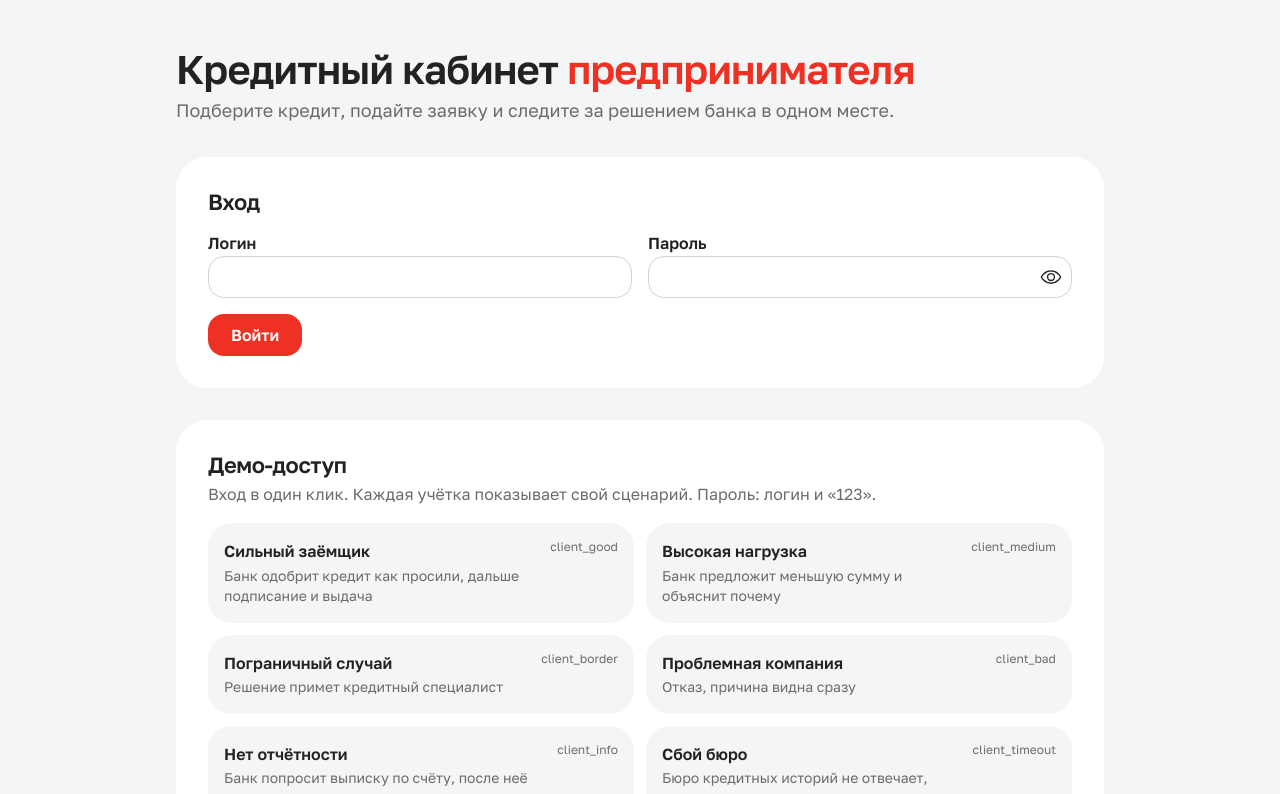
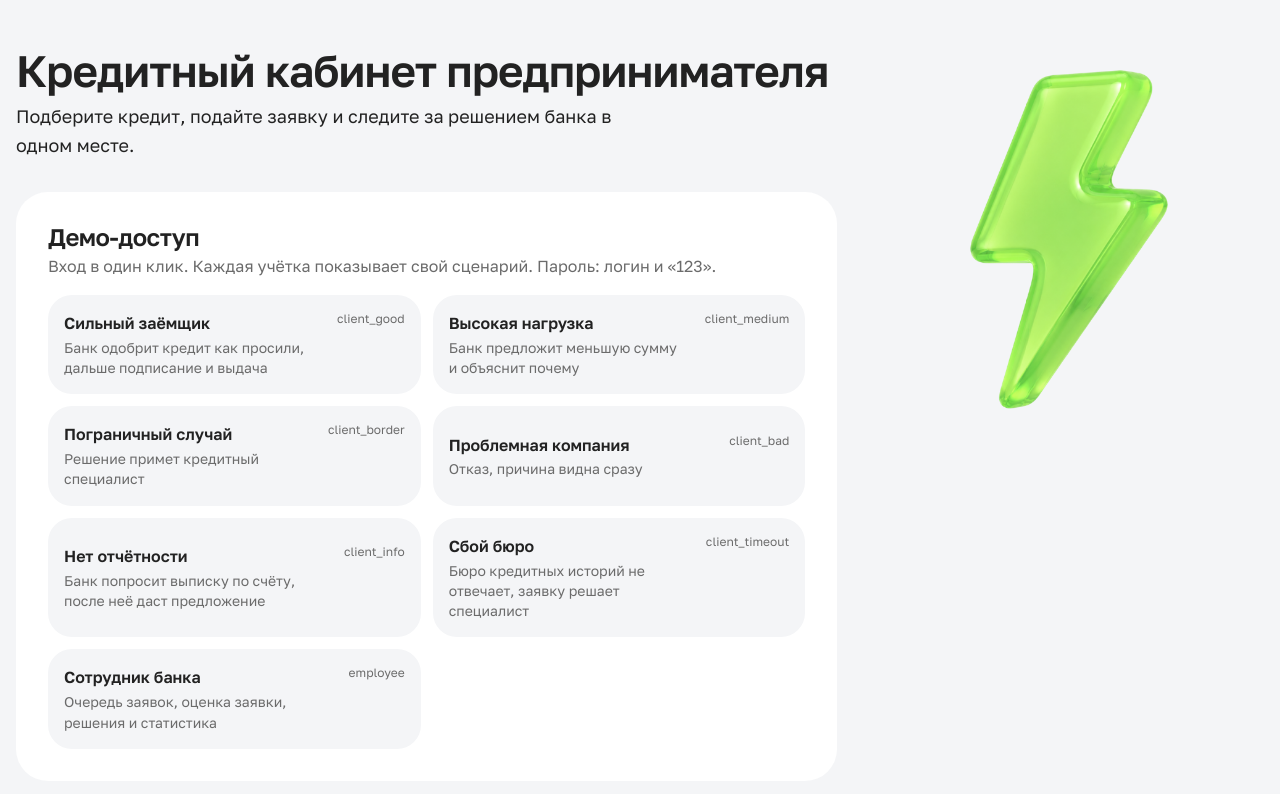
Before and after one commit to w0013419938/alfa-hack-2026, a React (Vite) app in the folder frontend/: page /login in a window 1280 px wide. Shown: the top 794 px of the page. Built offline with nearby package versions, Linux system fonts and the light colour scheme; what openapi-fetch would draw is missing.

Commit message:
Дизайн-проход, вход и главная: 3D-молния из макета, демо-доступ первым, текущая заявка крупно с мини-шкалой и следующим шагом

```diff
--- a/frontend/src/global.css
+++ b/frontend/src/global.css
@@ -32,6 +32,16 @@ h3 {
 
 .clean-table tr.row-clickable:hover td {
   background: #f4f5f7;
+}
+
+/* Карточки демо-учёток на входе: отклик на наведение — шаг тона, без тени */
+.demo-account {
+  background: #f4f5f7;
+  transition: background-color 150ms ease;
+}
+
+.demo-account:hover:not(:disabled) {
+  background: #e9eaee;
 }
 
 /* ---------- Фокус с клавиатуры ---------- */
--- a/frontend/src/pages/LoginPage.tsx
+++ b/frontend/src/pages/LoginPage.tsx
@@ -1,9 +1,10 @@
 /** Вход: форма логина и «Демо-доступ» — вход в один клик под каждой тестовой учёткой. */
-import { Alert, Box, Button, Card, Container, Group, PasswordInput, SimpleGrid, Stack, Text, TextInput, Title, UnstyledButton } from "@mantine/core";
+import { Alert, Box, Button, Card, Container, Grid, Group, Image, PasswordInput, SimpleGrid, Stack, Text, TextInput, Title, UnstyledButton } from "@mantine/core";
 import { useState, type FormEvent } from "react";
 import { Navigate, useNavigate, useSearchParams } from "react-router-dom";
 
 import { errorText } from "../api/client";
+import lightning from "../assets/lightning-3d.png";
 import { useAuth } from "../auth/AuthContext";
 import { homePathFor } from "../auth/RequireRole";
 import { DEMO_ACCOUNTS } from "../texts/demoAccounts";
@@ -41,64 +42,14 @@ export function LoginPage() {
     void signIn(form.login.trim(), form.password);
   }
 
-  return (
-    <Box bg={COLORS.page} mih="100vh" py={48}>
-      <Container size="md">
-        <Stack gap="xl">
-          <Stack gap={6}>
-            <Title order={1}>
-              Кредитный кабинет <span style={{ color: COLORS.accent }}>предпринимателя</span>
-            </Title>
-            <Text c={COLORS.textSecondary} size="lg">
-              Подберите кредит, подайте заявку и следите за решением банка в одном месте.
-            </Text>
-          </Stack>
-
-          {params.get("expired") && (
-            <Alert color="violet" radius="lg">
-              Сессия истекла. Войдите снова.
-            </Alert>
-          )}
-
-          <Card>
-            <form onSubmit={onSubmit}>
-              <Stack gap="md">
-                <Title order={3}>Вход</Title>
-                <SimpleGrid cols={{ base: 1, sm: 2 }}>
-                  <TextInput
-                    label="Логин"
-                    value={form.login}
-                    onChange={(event) => setForm({ ...form, login: event.currentTarget.value })}
-                    autoComplete="username"
-                  />
-                  <PasswordInput
-                    label="Пароль"
-                    value={form.password}
-                    onChange={(event) => setForm({ ...form, password: event.currentTarget.value })}
-                    autoComplete="current-password"
-                  />
-                </SimpleGrid>
-                {error && (
-                  <Alert color="brand" radius="lg" data-testid="login-error">
-                    {error}
-                  </Alert>
-                )}
-                <Group>
-                  <Button type="submit" loading={busy === form.login.trim()}>
-                    Войти
-                  </Button>
-                </Group>
-              </Stack>
-            </form>
-          </Card>
-
+  const demoAccess = (
     <Card>
       <Stack gap="md">
         <Stack gap={4}>
-                <Title order={3}>Демо-доступ</Title>
-                <Text c={COLORS.textSecondary}>
-                  Вход в один клик. Каждая учётка показывает свой сценарий. Пароль: логин и «123».
-                </Text>
+          <Title order={2} fz={24}>
+            Демо-доступ
+          </Title>
+          <Text c={COLORS.textSecondary}>Вход в один клик. Каждая учётка показывает свой сценарий. Пароль: логин и «123».</Text>
         </Stack>
         <SimpleGrid cols={{ base: 1, sm: 2 }} spacing="sm">
           {DEMO_ACCOUNTS.map((account) => (
@@ -107,10 +58,11 @@ export function LoginPage() {
               onClick={() => void signIn(account.login, `${account.login}123`)}
               disabled={busy !== null}
               data-testid={`demo-${account.login}`}
+              className="demo-account"
               style={{
-                      background: COLORS.page,
                 borderRadius: RADIUS.block,
                 padding: 16,
+                minHeight: 44,
                 opacity: busy && busy !== account.login ? 0.6 : 1,
               }}
             >
@@ -130,7 +82,69 @@ export function LoginPage() {
         </SimpleGrid>
       </Stack>
     </Card>
+  );
+
+  const loginForm = (
+    <Card>
+      <form onSubmit={onSubmit}>
+        <Stack gap="md">
+          <Title order={2} fz={24}>
+            Вход по логину
+          </Title>
+          <SimpleGrid cols={{ base: 1, sm: 2 }}>
+            <TextInput label="Логин" value={form.login} onChange={(event) => setForm({ ...form, login: event.currentTarget.value })} autoComplete="username" />
+            <PasswordInput
+              label="Пароль"
+              value={form.password}
+              onChange={(event) => setForm({ ...form, password: event.currentTarget.value })}
+              autoComplete="current-password"
+            />
+          </SimpleGrid>
+          {error && (
+            <Alert color="brand" radius="lg" data-testid="login-error" role="alert">
+              {error}
+            </Alert>
+          )}
+          <Group>
+            <Button type="submit" loading={busy === form.login.trim()}>
+              Войти
+            </Button>
+          </Group>
         </Stack>
+      </form>
+    </Card>
+  );
+
+  return (
+    <Box bg={COLORS.page} mih="100vh" py={48}>
+      <Container size="xl">
+        <Grid gap="xl" align="flex-start">
+          <Grid.Col span={{ base: 12, md: 8 }}>
+            <Stack gap="xl">
+              <Stack gap={8}>
+                <Title order={1} fz={{ base: 34, sm: 44 }}>
+                  Кредитный кабинет предпринимателя
+                </Title>
+                <Text size="lg" maw={620}>
+                  Подберите кредит, подайте заявку и следите за решением банка в одном месте.
+                </Text>
+              </Stack>
+              {params.get("expired") && (
+                <Alert color="violet" radius="lg">
+                  Сессия истекла. Войдите снова.
+                </Alert>
+              )}
+              {demoAccess}
+              {loginForm}
+            </Stack>
+          </Grid.Col>
+          {/* 3D-молния из макета Альфы (Figma «кейс-школа-альфа»). Только на широком экране, без анимации */}
+          <Grid.Col span={{ base: 12, md: 4 }} visibleFrom="md">
+            <Box style={{ position: "sticky", top: 48 }}>
+              <Image src={lightning} alt="" w="100%" maw={420} mx="auto" />
+            </Box>
+          </Grid.Col>
+        </Grid>
       </Container>
     </Box>
   );
--- a/frontend/src/pages/client/HomePage.tsx
+++ b/frontend/src/pages/client/HomePage.tsx
@@ -1,6 +1,6 @@
 /** Главная клиента: мои заявки со статусом и следующим шагом, кнопка «Получить финансирование», персональная лента. */
 import { Badge, Box, Button, Card, Grid, Group, Stack, Text, Title, UnstyledButton } from "@mantine/core";
-import { IconBulb, IconPlus } from "@tabler/icons-react";
+import { IconPlus } from "@tabler/icons-react";
 import { useQuery } from "@tanstack/react-query";
 import { Link, useNavigate } from "react-router-dom";
 
@@ -62,23 +62,90 @@ function ApplicationRow({ application }: { application: Application }) {
   );
 }
 
+/** Мини-шкала этапов: полоска из сегментов по полю progress, цвет сегмента — состояние этапа */
+const SEGMENT_COLOR: Record<string, string> = {
+  done: COLORS.positive,
+  current: COLORS.accent,
+  action: COLORS.attention,
+  stopped: "#8E9099",
+  upcoming: "#E6E7EB",
+};
+
+function MiniProgress({ application }: { application: Application }) {
+  const steps = application.progress;
+  const activeIndex = steps.findIndex((item) => item.state !== "done" && item.state !== "upcoming");
+  const active = activeIndex === -1 ? null : steps[activeIndex];
+  return (
+    <Stack gap={8}>
+      <Box style={{ display: "flex", gap: 4 }} aria-hidden>
+        {steps.map((step) => (
+          <Box
+            key={step.code}
+            h={8}
+            bg={SEGMENT_COLOR[step.state] ?? SEGMENT_COLOR.upcoming}
+            style={{ flex: 1, borderRadius: 4, transition: "background-color 400ms ease" }}
+            className={step.state === "current" ? "step-working" : undefined}
+          />
+        ))}
+      </Box>
+      {active && (
+        <Text size="sm" c={COLORS.textSecondary}>
+          Этап {activeIndex + 1} из {steps.length}: {active.label.toLowerCase()}, {active.state_label.toLowerCase()}
+        </Text>
+      )}
+    </Stack>
+  );
+}
+
+/** Текущая заявка — самая свежая незавершённая: крупно, со шкалой и следующим шагом */
+function CurrentApplication({ application }: { application: Application }) {
+  const next = nextStep(application);
+  return (
+    <Card data-testid="current-application">
+      <Stack gap="md">
+        <Text c={COLORS.textSecondary}>
+          {application.product.name}, заявка № {application.number}, <span className="num">{money(application.amount)}</span> на {months(application.term_months)}
+        </Text>
+        <Title order={2} fz={30}>
+          {application.status_label}
+        </Title>
+        <MiniProgress application={application} />
+        <Text size="lg" maw={640}>
+          {next.isAction ? (
+            <>
+              <Text span fw={600} c={COLORS.attentionText}>
+                Ваш следующий шаг:{" "}
+              </Text>
+              {next.text.charAt(0).toLowerCase() + next.text.slice(1)}
+            </>
+          ) : (
+            next.text
+          )}
+        </Text>
+        <Group>
+          <Button component={Link} to={`/client/applications/${application.id}`} variant={next.isAction ? "filled" : "default"} data-testid="open-current">
+            Открыть заявку
+          </Button>
+        </Group>
+      </Stack>
+    </Card>
+  );
+}
+
 function Feed() {
   const feed = useQuery({ queryKey: ["feed"], queryFn: () => call(api.GET("/api/v1/feed")) });
   return (
     <Card>
       <Stack gap="md">
-        <Group gap="xs">
-          <IconBulb color={COLORS.accent} />
         <Title order={3}>Подсказки для вас</Title>
-        </Group>
         {feed.isLoading && <LoadingState />}
         {feed.isError && <ErrorState error={feed.error} onRetry={() => void feed.refetch()} />}
         {feed.data?.length === 0 && <Text c={COLORS.textSecondary}>Пока подсказок нет.</Text>}
         {feed.data?.map((item) => (
           <Box key={item.id} p="md" bg={COLORS.page} style={{ borderRadius: RADIUS.block }} data-testid="feed-item">
-            <Badge variant="light" color="gray" size="sm" mb={6}>
+            <Text size="xs" c={COLORS.textSecondary} mb={4}>
               {item.tag}
-            </Badge>
+            </Text>
             <Text fw={600}>{item.title}</Text>
             <Text size="sm" mt={4}>
               {item.text}
@@ -102,31 +169,35 @@ export function HomePage() {
     refetchInterval: (query) => (query.state.data?.items.some((item) => !item.is_final) ? 5000 : false),
   });
   const firstName = user?.full_name.split(" ")[1] ?? user?.full_name;
+  const items = applications.data?.items ?? [];
+  const current = items.find((item) => !item.is_final) ?? null;
+  const others = items.filter((item) => item !== current);
 
   return (
     <Stack gap="lg">
-      <Card>
-        <Group justify="space-between" wrap="wrap" gap="md">
+      <Group justify="space-between" wrap="wrap" gap="md" align="flex-end">
         <Stack gap={4}>
-            <Title order={1}>Здравствуйте, {firstName}!</Title>
-            <Text c={COLORS.textSecondary} size="lg">
-              {user?.company?.name}. Здесь ваши заявки на кредит и подсказки для бизнеса.
-            </Text>
+          <Title order={1} fz={32}>
+            Здравствуйте, {firstName}!
+          </Title>
+          <Text c={COLORS.textSecondary}>{user?.company?.name}</Text>
         </Stack>
-          <Button component={Link} to="/client/products" size="lg" leftSection={<IconPlus />} data-testid="get-financing">
+        <Button component={Link} to="/client/products" leftSection={<IconPlus size={18} />} data-testid="get-financing">
           Получить финансирование
         </Button>
       </Group>
-      </Card>
 
       <Grid gap="lg">
-        <Grid.Col span={{ base: 12, md: 7 }}>
+        <Grid.Col span={{ base: 12, md: 8 }}>
+          <Stack gap="lg">
+            {applications.isLoading && <LoadingState />}
+            {applications.isError && <ErrorState error={applications.error} onRetry={() => void applications.refetch()} />}
+            {current && <CurrentApplication application={current} />}
+            {applications.data && (
               <Card>
                 <Stack gap="md">
-              <Title order={3}>Мои заявки</Title>
-              {applications.isLoading && <LoadingState />}
-              {applications.isError && <ErrorState error={applications.error} onRetry={() => void applications.refetch()} />}
-              {applications.data?.items.length === 0 && (
+                  <Title order={3}>{current ? "Другие заявки" : "Мои заявки"}</Title>
+                  {items.length === 0 && (
                     <EmptyState
                       title="У вас пока нет заявок"
                       text="Подберём кредит под вашу задачу за пару минут и покажем примерный платёж."
@@ -137,11 +208,16 @@ export function HomePage() {
                       }
                     />
                   )}
-              {applications.data?.items.map((application) => <ApplicationRow key={application.id} application={application} />)}
+                  {items.length > 0 && others.length === 0 && <Text c={COLORS.textSecondary}>Других заявок нет.</Text>}
+                  {others.map((application) => (
+                    <ApplicationRow key={application.id} application={application} />
+                  ))}
                 </Stack>
               </Card>
+            )}
+          </Stack>
         </Grid.Col>
-        <Grid.Col span={{ base: 12, md: 5 }}>
+        <Grid.Col span={{ base: 12, md: 4 }}>
           <Feed />
         </Grid.Col>
       </Grid>
```
Also changed, not shown: frontend/src/assets/lightning-3d.png (added), 2 other files (tests, documents, lock files or other folders). Lines whose indentation alone changed are shown as unchanged.
